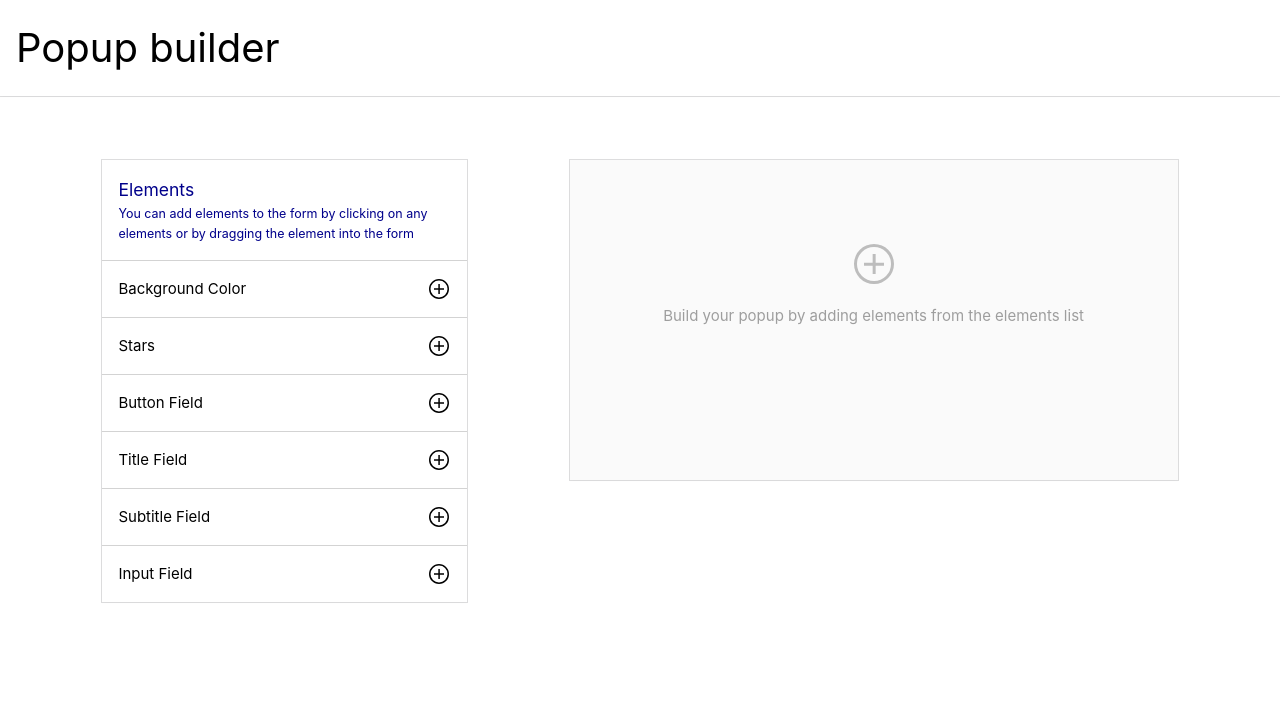
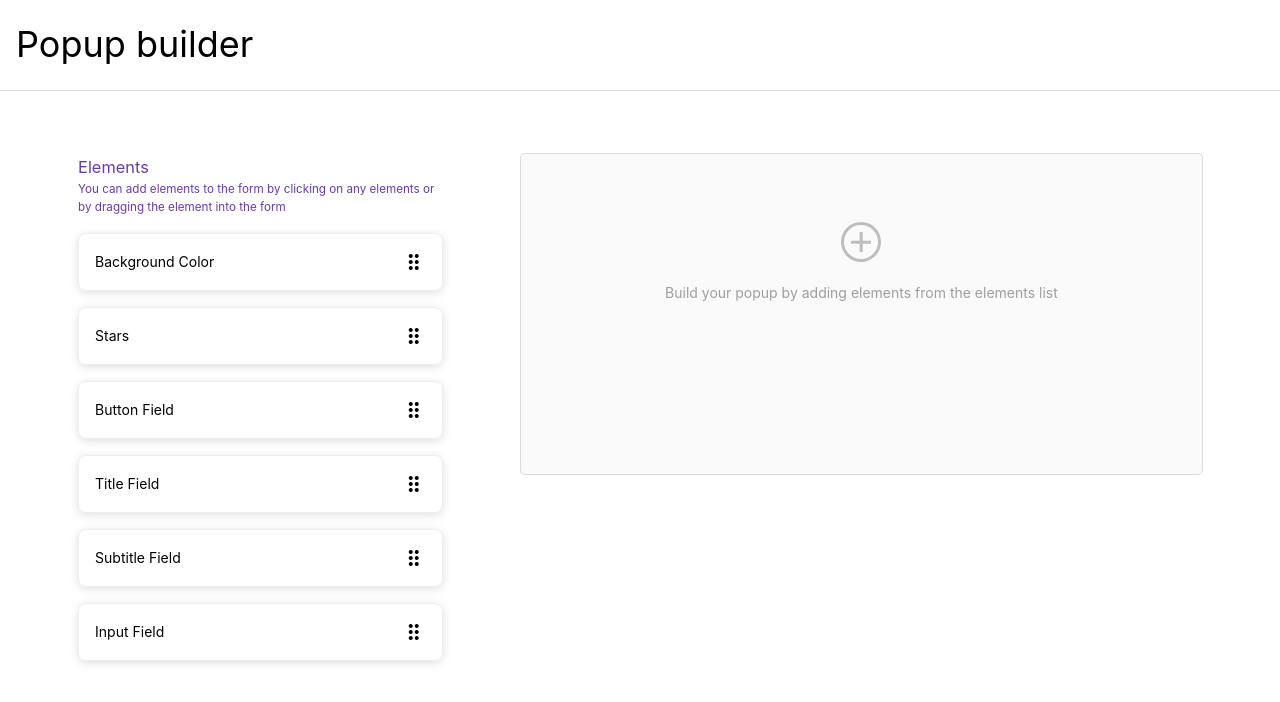
Before and after one commit to TheOluwafemi/popup-builder, a Vue app: page / in a window 1280 px wide. Shown: the top 702 px of the page. Built offline with nearby package versions, Linux system fonts and the light colour scheme.

Commit message:
-implement form field deletion and added styles

```diff
--- a/index.html
+++ b/index.html
@@ -4,8 +4,11 @@
     <meta charset="UTF-8" />
     <link rel="icon" href="/favicon.ico" />
     <meta name="viewport" content="width=device-width, initial-scale=1.0" />
-    <title>Vite App</title>
-    <script src="https://kit.fontawesome.com/cc515bd26b.js" crossorigin="anonymous"></script>
+    <title>Popup Builder</title>
+    <link
+      rel="stylesheet"
+      href="https://fonts.googleapis.com/css2?family=Material+Symbols+Sharp:opsz,wght,FILL,GRAD@20,200,0,200"
+    />
   </head>
   <body>
     <div id="app"></div>
--- a/src/App.vue
+++ b/src/App.vue
@@ -12,7 +12,12 @@ import HeaderComponent from './components/HeaderComponent.vue'
 
 <style lang="scss" scoped>
 .main {
-  padding: 4rem 2rem;
+  max-width: 1440px;
+  padding: 4rem 1rem;
   width: 100%;
+
+  @media only screen and (min-width: 768px) {
+    padding: 4rem 2rem;
+  }
 }
 </style>
--- a/src/assets/base.css
+++ b/src/assets/base.css
@@ -20,7 +20,7 @@ body {
   line-height: 1.6;
   font-family: Inter, -apple-system, BlinkMacSystemFont, 'Segoe UI', Roboto, Oxygen, Ubuntu,
     Cantarell, 'Fira Sans', 'Droid Sans', 'Helvetica Neue', sans-serif;
-  font-size: 15px;
+  font-size: 14px;
   text-rendering: optimizeLegibility;
   -webkit-font-smoothing: antialiased;
   -moz-osx-font-smoothing: grayscale;
--- a/src/components/HeaderComponent.vue
+++ b/src/components/HeaderComponent.vue
@@ -12,7 +12,7 @@
   box-shadow: rgba(0, 0, 0, 0.02) 0px 1px 3px 0px, rgba(27, 31, 35, 0.15) 0px 0px 0px 1px;
 
   .wrapper {
-    font-size: 20px;
+    font-size: 18px;
   }
 }
 </style>
--- a/src/components/PopupForm.vue
+++ b/src/components/PopupForm.vue
@@ -69,7 +69,7 @@ const addButtonField = () => {
   }
   formValues['buttons'] = []
   const newButton = {
-    id: uuid(),
+    id: 'buttons',
     name: 'button',
     type: '',
     text: 'signup now',
@@ -85,7 +85,12 @@ function addBackgroundColor() {
     return
   }
   formValues['backgroundColor'] = []
-  const newColor = { id: uuid(), name: 'background color', value: '#f44336' }
+  const newColor = {
+    id: uuid(),
+    name: 'background color',
+    type: 'backgroundColor',
+    value: '#f44336'
+  }
   formValues.backgroundColor.push(newColor)
 }
 
@@ -95,7 +100,7 @@ const addStarsColor = () => {
     return
   }
   formValues['starsColor'] = []
-  const newStar = { id: uuid(), name: 'stars color', value: '#b71c1c' }
+  const newStar = { id: uuid(), name: 'stars color', type: 'starsColor', value: '#b71c1c' }
   formValues.starsColor.push(newStar)
 }
 
@@ -107,6 +112,7 @@ const addTitleField = () => {
   formValues['titleFields'] = []
   const newTitle = {
     id: uuid(),
+    type: 'titleFields',
     name: 'title field',
     value: 'All the text and elements in this popup should be editable and draggable'
   }
@@ -121,6 +127,7 @@ const addSubtitleField = () => {
   formValues['subtitleFields'] = []
   const newSubtitle = {
     id: uuid(),
+    type: 'subtitleFields',
     name: 'subtitle field',
     value: 'No credit card required. No Surprises'
   }
@@ -134,7 +141,7 @@ const addInputField = () => {
   }
   formValues['inputFields'] = []
   const newInput = {
-    name: 'popup-input',
+    name: 'inputFields',
     type: 'email',
     value: '',
     placeholder: 'Enter your email'
@@ -153,7 +160,6 @@ const showPreview = () => {
 const resetForm = () => {
   Object.assign(formValues, {})
   localStorage.removeItem('form-values')
-  console.log(formValues)
 }
 
 const refuseSameElementError = (element) => {
@@ -163,6 +169,11 @@ const refuseSameElementError = (element) => {
     type: 'error',
     theme: 'colored'
   })
+}
+
+const removeField = (name) => {
+  console.log(name)
+  delete formValues[name]
 }
 </script>
 
@@ -187,19 +198,29 @@ const refuseSameElementError = (element) => {
           @dragstart="startDrag($event, item.type)"
         >
           <p>{{ item.name }}</p>
-          <add-circle />
+          <span
+            class="material-symbols-sharp"
+            style="
+               {
+                cursor: 'move';
+              }
+            "
+          >
+            drag_indicator
+          </span>
         </li>
       </ul>
     </div>
 
     <form class="form" @drop="onDrop($event, item)" @dragenter.prevent @dragover.prevent>
-      <div v-if="Object.keys(formValues).length">
-        <small @click.prevent="resetForm">Reset Form</small>
-      </div>
       <template v-if="formValues.backgroundColor?.length">
         <div v-for="(field, index) in formValues.backgroundColor" :key="index" class="form-field">
           <label class="form-label" for="bg-color">{{ field.name }}</label>
           <input type="color" class="form-input" name="bg-color" v-model="field.value" />
+
+          <div class="remove">
+            <span class="material-symbols-sharp" @click="removeField(field.type)"> delete </span>
+          </div>
         </div>
       </template>
 
@@ -207,6 +228,10 @@ const refuseSameElementError = (element) => {
         <div v-for="(field, index) in formValues.starsColor" :key="index" class="form-field">
           <label class="form-label" for="stars-color">{{ field.name }}</label>
           <input type="color" class="form-input" name="stars-color" v-model="field.value" />
+
+          <div class="remove">
+            <span class="material-symbols-sharp" @click="removeField(field.type)"> delete </span>
+          </div>
         </div>
       </template>
 
@@ -220,6 +245,10 @@ const refuseSameElementError = (element) => {
             v-model="field.value"
             placeholder="Enter popup title"
           />
+
+          <div class="remove">
+            <span class="material-symbols-sharp" @click="removeField(field.type)"> delete </span>
+          </div>
         </div>
       </template>
 
@@ -233,6 +262,10 @@ const refuseSameElementError = (element) => {
             v-model="field.value"
             placeholder="Enter popup subtitle"
           />
+
+          <div class="remove">
+            <span class="material-symbols-sharp" @click="removeField(field.type)"> delete </span>
+          </div>
         </div>
       </template>
 
@@ -261,6 +294,10 @@ const refuseSameElementError = (element) => {
             v-model="field.placeholder"
             :placeholder="`Enter input placeholder`"
           />
+
+          <div class="remove">
+            <span class="material-symbols-sharp" @click="removeField(field.name)"> delete </span>
+          </div>
         </div>
       </template>
 
@@ -279,6 +316,10 @@ const refuseSameElementError = (element) => {
 
           <label class="form-label label-sm">Text color</label>
           <input type="color" class="form-input" :name="field.name" v-model="field.color" />
+
+          <div class="remove">
+            <span class="material-symbols-sharp" @click="removeField(field.id)"> delete </span>
+          </div>
         </div>
       </template>
 
@@ -311,22 +352,39 @@ const refuseSameElementError = (element) => {
   justify-content: space-evenly;
   gap: 2rem;
   align-items: flex-start;
+  flex-wrap: wrap;
 }
 .form {
-  flex: 0 0 50%;
+  flex: 0 0 100%;
+  border-radius: 4px;
   min-height: 20rem;
   background: #fafafa;
   box-shadow: rgba(0, 0, 0, 0.02) 0px 1px 3px 0px, rgba(27, 31, 35, 0.15) 0px 0px 0px 1px;
-  padding: 2rem 1rem;
+  padding: 1rem;
   width: 100%;
+
+  @media only screen and (min-width: 600px) {
+    flex: 0 0 55%;
+  }
+
+  @media only screen and (min-width: 1024px) {
+    flex: 0 0 56%;
+  }
 
   &-field {
     width: 100%;
-    margin: 1rem 0;
+    margin: 0.7rem 0;
     background: white;
-    padding: 0.5rem 1rem;
-    border: 1px solid lightgrey;
+    padding: 0.3rem 1rem;
+    border: 1.5px dashed lightgrey;
     border-radius: 8px;
+
+    .remove {
+      display: flex;
+      width: 100%;
+      justify-content: flex-end;
+      cursor: pointer;
+    }
   }
 
   &-label {
@@ -410,13 +468,20 @@ const refuseSameElementError = (element) => {
 }
 
 .list-wrapper {
-  flex: 0 0 30%;
-  box-shadow: rgba(0, 0, 0, 0.02) 0px 1px 3px 0px, rgba(27, 31, 35, 0.15) 0px 0px 0px 1px;
+  flex: 0 0 100%;
+  // box-shadow: rgba(0, 0, 0, 0.02) 0px 1px 3px 0px, rgba(27, 31, 35, 0.15) 0px 0px 0px 1px;
 
+  @media only screen and (min-width: 600px) {
+    flex: 0 0 40%;
+  }
+
+  @media only screen and (min-width: 1024px) {
+    flex: 0 0 30%;
+  }
   .title {
-    padding: 1rem;
-    border-bottom: 1px solid lightgrey;
-    color: darkblue;
+    // padding: 1rem;
+    // border-bottom: 1px solid lightgrey;
+    color: #673ab7;
     font-weight: bold;
     .desc {
       display: block;
@@ -429,8 +494,10 @@ const refuseSameElementError = (element) => {
     border-radius: 0px;
 
     &-item {
+      margin-top: 1rem;
       padding: 1rem;
-      border-bottom: 1px solid lightgrey;
+      border: 1px solid #eeeeee;
+      border-radius: 8px;
       cursor: pointer;
       text-transform: capitalize;
       font-weight: 500;
@@ -438,10 +505,7 @@ const refuseSameElementError = (element) => {
       display: flex;
       justify-content: space-between;
       align-items: center;
-
-      &:last-of-type {
-        border-bottom: 0;
-      }
+      box-shadow: rgba(99, 99, 99, 0.2) 0px 2px 8px 0px;
     }
   }
 }
--- a/src/components/PreviewModal.vue
+++ b/src/components/PreviewModal.vue
@@ -42,13 +42,25 @@ defineProps({
 }
 
 .modal-container {
-  width: 50%;
+  width: 100%;
   margin: auto;
-  // padding: 20px 30px;
   background-color: #fff;
   border-radius: 2px;
   box-shadow: 0 2px 8px rgba(0, 0, 0, 0.33);
   transition: all 0.3s ease;
+
+
+  @media only screen and (min-width: 600px) {
+    flex: 0 0 80%;
+  }
+
+  @media only screen and (min-width: 768px) {
+    flex: 0 0 60%;
+  }
+
+  @media only screen and (min-width: 1024px) {
+    flex: 0 0 50%;
+  }
 }
 
 .modal-header {
```
